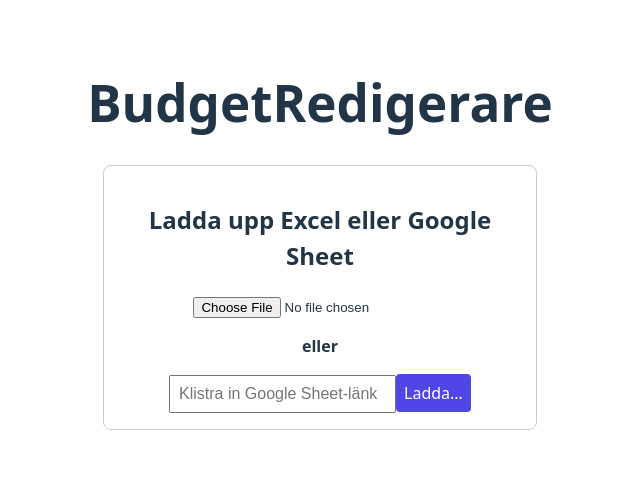
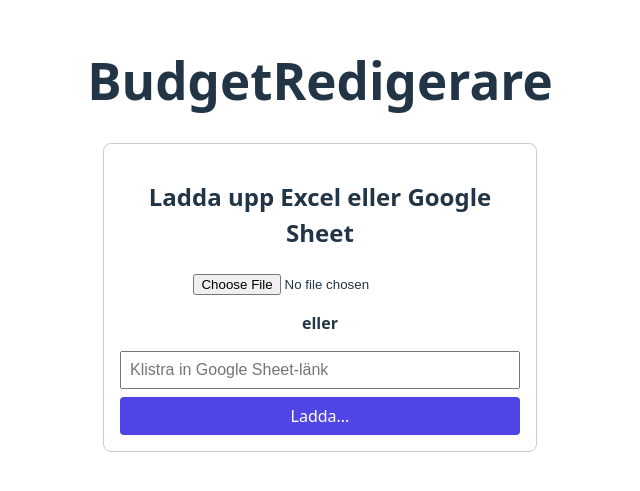
Before and after one commit to idasoderlund/grupparbete, a React (Vite) app in the folder grupparbete/: page / in a window 1280 px wide. Shown: the part 149-640 px from the top of the page, without its empty margins (320-960 px from the left). Built offline with nearby package versions, Linux system fonts and the light colour scheme.

Commit message:
fixed wrong spellings

```diff
--- a/grupparbete/src/Components/UploadFile.jsx
+++ b/grupparbete/src/Components/UploadFile.jsx
@@ -14,7 +14,7 @@ const UploadFile = ({ onFileUpload }) => {
 
   const handleGoogleSheetSubmit = (e) => {
     e.preventDefault();
-    if (googleSheetUrl.icludes("docs.google.com/spreadsheets")) {
+    if (googleSheetUrl.includes("docs.google.com/spreadsheets")) {
       onFileUpload(googleSheetUrl);
     } else {
       alert("Ogiltig  Google Sheet-länk");
@@ -61,7 +61,7 @@ const styles = {
   },
 
   form: {
-    dispay: "flex",
+    display: "flex",
     flexDirection: "column",
     gap: "0.5rem",
   },
```
